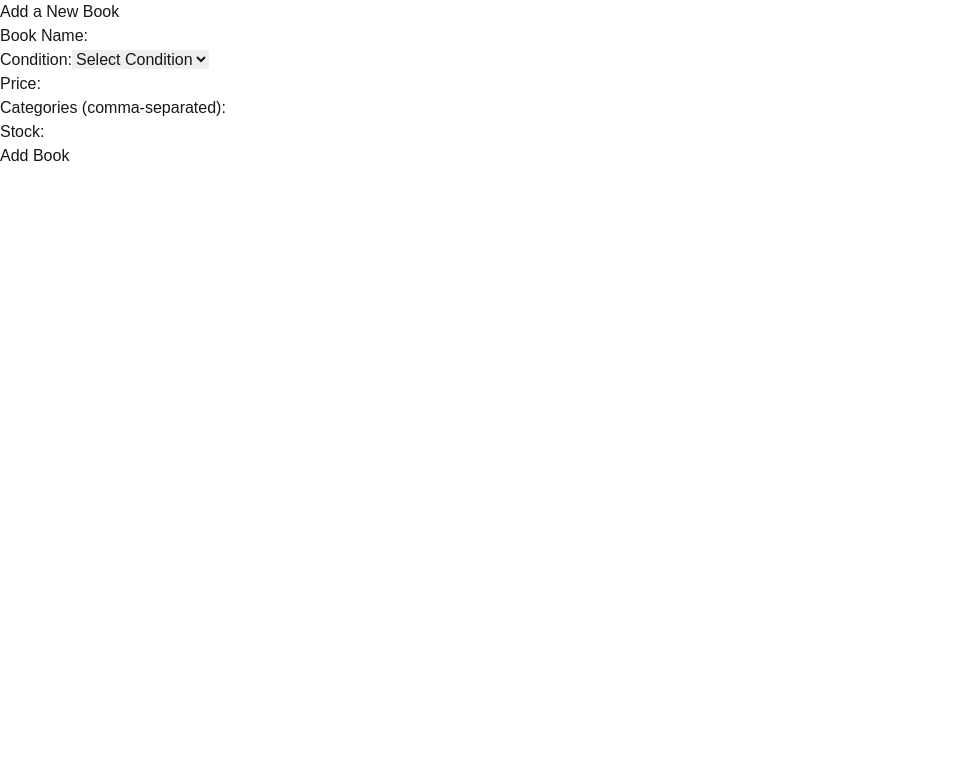
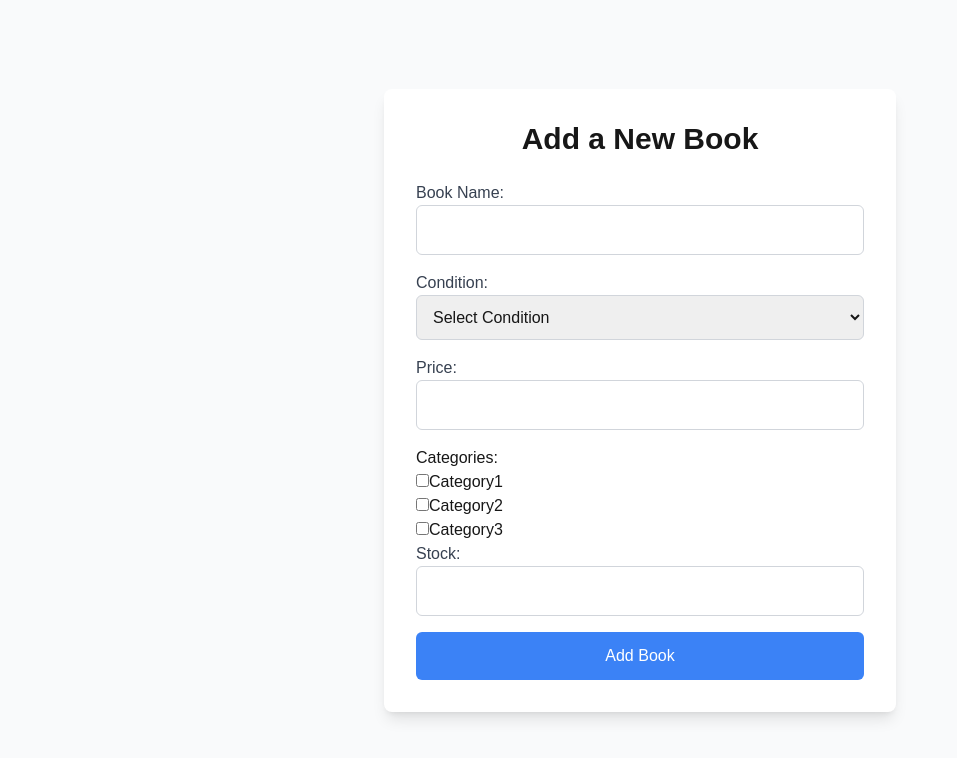
Before and after one commit to EstyBlotnik/books-store, a Next.js app: page /pages/addabook in a window 1280 px wide. Shown: the top 758 px of the page, without its empty margins (0-957 px from the left). Built offline with nearby package versions, Linux system fonts and the light colour scheme.

Commit message:
addabook

```diff
--- a/app/pages/addabook/page.tsx
+++ b/app/pages/addabook/page.tsx
@@ -1,15 +1,22 @@
 "use client";
 import { ChangeEvent, FormEvent, useState } from "react";
 import { useRouter } from "next/navigation";
+import { addBook } from "../../services/bookService"; // Import the service
 
 const AddABook = () => {
   const router = useRouter();
 
-  const [formData, setFormData] = useState({
+  const [formData, setFormData] = useState<{
+    name: string;
+    condition: string;
+    price: string;
+    categories: string[];
+    stock: string;
+  }>({
     name: "",
     condition: "",
     price: "",
-    categories: "",
+    categories: [],
     stock: "",
   });
 
@@ -18,11 +25,26 @@ const AddABook = () => {
   const handleInputChange = (
     e: ChangeEvent<HTMLInputElement | HTMLSelectElement>
   ) => {
-    const { name, value } = e.target;
+    const { name, value, type } = e.target;
+
+    if (name === "categories" && type === "checkbox") {
+      const { checked } = e.target;
+      // אם התיבה נבדקה, נוסיף את הקטגוריה למערך, אם לא נבדקה, נסיר אותה
+      const updatedCategories = checked
+        ? [...formData.categories, value] // הוספת הקטגוריה שנבחרה
+        : formData.categories.filter((category) => category !== value); // הסרת הקטגוריה אם לא נבחרה
+
+      setFormData({
+        ...formData,
+        [name]: updatedCategories, // עדכון המערך עם הקטגוריות שנבחרו
+      });
+    } else {
+      // עדכון שדות אחרים אם מדובר בשדה אחר
       setFormData({
         ...formData,
         [name]: value,
       });
+    }
   };
 
   const handleSubmit = async (e: FormEvent<HTMLFormElement>) => {
@@ -41,55 +63,61 @@ const AddABook = () => {
     }
 
     try {
-      const response = await fetch("/api/book", {
-        method: "POST",
-        headers: {
-          "Content-Type": "application/json",
-        },
-        body: JSON.stringify({
-          ...formData,
+      // Call the service function to add the book
+      const response = await addBook({
+        name: formData.name,
+        condition: formData.condition,
         price: parseFloat(formData.price),
         stock: parseInt(formData.stock),
-          categories: formData.categories.split(",").map((cat) => cat.trim()),
-        }),
+        categories: formData.categories,
       });
 
-      if (!response.ok) {
-        const { error } = await response.json();
-        throw new Error(error || "Failed to add the book.");
+      if (response.status === 200) {
+        router.push("/books"); // Navigate to the books list after successful submission
       }
-
-      router.push("/books"); // Navigate to the books list after successful submission
     } catch (error: unknown) {
       if (error instanceof Error) {
         setError(error.message);
       } else {
-        // Handle case where error is not an instance of Error (e.g., custom errors)
         setError("An unknown error occurred");
       }
     }
   };
 
   return (
-    <div>
-      <h1>Add a New Book</h1>
-      {error && <p style={{ color: "red" }}>{error}</p>}
+    <div className="min-h-screen flex items-center justify-center bg-gray-50">
+      <div className="w-full max-w-lg p-8 bg-white shadow-lg rounded-lg">
+        <h1 className="text-3xl font-semibold text-center mb-6">
+          Add a New Book
+        </h1>
+
+        {error && <p className="text-red-600 text-center mb-4">{error}</p>}
+
         <form onSubmit={handleSubmit}>
-        <div>
-          <label>Book Name:</label>
+          <div className="mb-4">
+            <label htmlFor="name" className="block text-gray-700">
+              Book Name:
+            </label>
             <input
               type="text"
               name="name"
+              id="name"
               value={formData.name}
               onChange={handleInputChange}
+              className="w-full p-3 border border-gray-300 rounded-md focus:outline-none focus:ring-2 focus:ring-blue-500"
             />
           </div>
-        <div>
-          <label>Condition:</label>
+
+          <div className="mb-4">
+            <label htmlFor="condition" className="block text-gray-700">
+              Condition:
+            </label>
             <select
               name="condition"
+              id="condition"
               value={formData.condition}
               onChange={handleInputChange}
+              className="w-full p-3 border border-gray-300 rounded-md focus:outline-none focus:ring-2 focus:ring-blue-500"
             >
               <option value="">Select Condition</option>
               <option value="כחדש">כחדש</option>
@@ -97,37 +125,64 @@ const AddABook = () => {
               <option value="סביר">סביר</option>
             </select>
           </div>
-        <div>
-          <label>Price:</label>
+
+          <div className="mb-4">
+            <label htmlFor="price" className="block text-gray-700">
+              Price:
+            </label>
             <input
               type="number"
               name="price"
+              id="price"
               value={formData.price}
               onChange={handleInputChange}
               min="0"
+              className="w-full p-3 border border-gray-300 rounded-md focus:outline-none focus:ring-2 focus:ring-blue-500"
             />
           </div>
+
           <div>
-          <label>Categories (comma-separated):</label>
+            <label>Categories:</label>
+            <div>
+              {["Category1", "Category2", "Category3"].map((category) => (
+                <div key={category}>
                   <input
-            type="text"
+                    type="checkbox"
+                    id={category}
                     name="categories"
-            value={formData.categories}
+                    value={category}
+                    checked={formData.categories.includes(category)}
                     onChange={handleInputChange}
                   />
+                  <label htmlFor={category}>{category}</label>
                 </div>
-        <div>
-          <label>Stock:</label>
+              ))}
+            </div>
+          </div>
+
+          <div className="mb-4">
+            <label htmlFor="stock" className="block text-gray-700">
+              Stock:
+            </label>
             <input
               type="number"
               name="stock"
+              id="stock"
               value={formData.stock}
               onChange={handleInputChange}
               min="0"
+              className="w-full p-3 border border-gray-300 rounded-md focus:outline-none focus:ring-2 focus:ring-blue-500"
             />
           </div>
-        <button type="submit">Add Book</button>
+
+          <button
+            type="submit"
+            className="w-full p-3 bg-blue-500 text-white rounded-md hover:bg-blue-600 focus:outline-none focus:ring-2 focus:ring-blue-500"
+          >
+            Add Book
+          </button>
         </form>
+      </div>
     </div>
   );
 };
--- /dev/null
+++ b/app/services/bookService.ts
@@ -0,0 +1,22 @@
+import axios from "axios";
+
+export const addBook = async (bookData: {
+  name: string;
+  condition: string;
+  price: number;
+  categories: string[];
+  stock: number;
+}) => {
+  console.log(bookData);
+  try {
+    const response = await axios.post("/api/book", {
+      ...bookData,
+    });
+    return response;
+  } catch (error) {
+    if (axios.isAxiosError(error)) {
+      throw new Error(error.response?.data?.error || "Failed to add the book.");
+    }
+    throw new Error("An unknown error occurred");
+  }
+};
```
Lines whose indentation alone changed are shown as unchanged.
